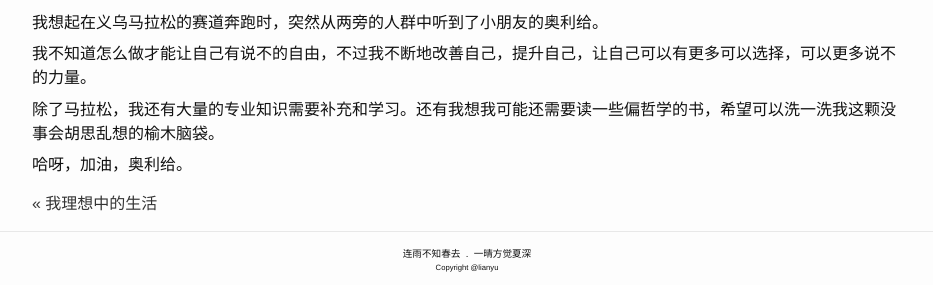
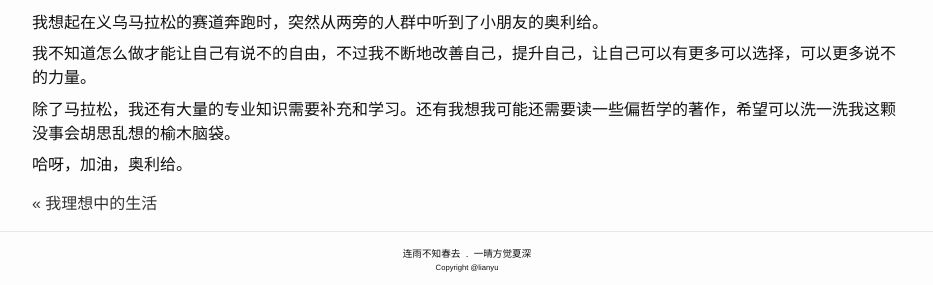
Before and after one commit to lianyu1115/lianyu, a Jekyll site: the page built from _essays/2021-02-26-说不的自由.md, in a window 1280 px wide. Shown: the part 1711-1996 px from the top of the page, without its empty margins (173-1106 px from the left). Built offline with Jekyll 4.4.1, drawn with Linux system fonts in a browser that asks for light colours.

Commit message:
Update 2021-02-26-说不的自由.md

```diff
--- a/_essays/2021-02-26-说不的自由.md
+++ b/_essays/2021-02-26-说不的自由.md
@@ -52,6 +52,6 @@ tags: ''
 
 我不知道怎么做才能让自己有说不的自由，不过我不断地改善自己，提升自己，让自己可以有更多可以选择，可以更多说不的力量。
 
-除了马拉松，我还有大量的专业知识需要补充和学习。还有我想我可能还需要读一些偏哲学的书，希望可以洗一洗我这颗没事会胡思乱想的榆木脑袋。
+除了马拉松，我还有大量的专业知识需要补充和学习。还有我想我可能还需要读一些偏哲学的著作，希望可以洗一洗我这颗没事会胡思乱想的榆木脑袋。
 
 哈呀，加油，奥利给。
```
